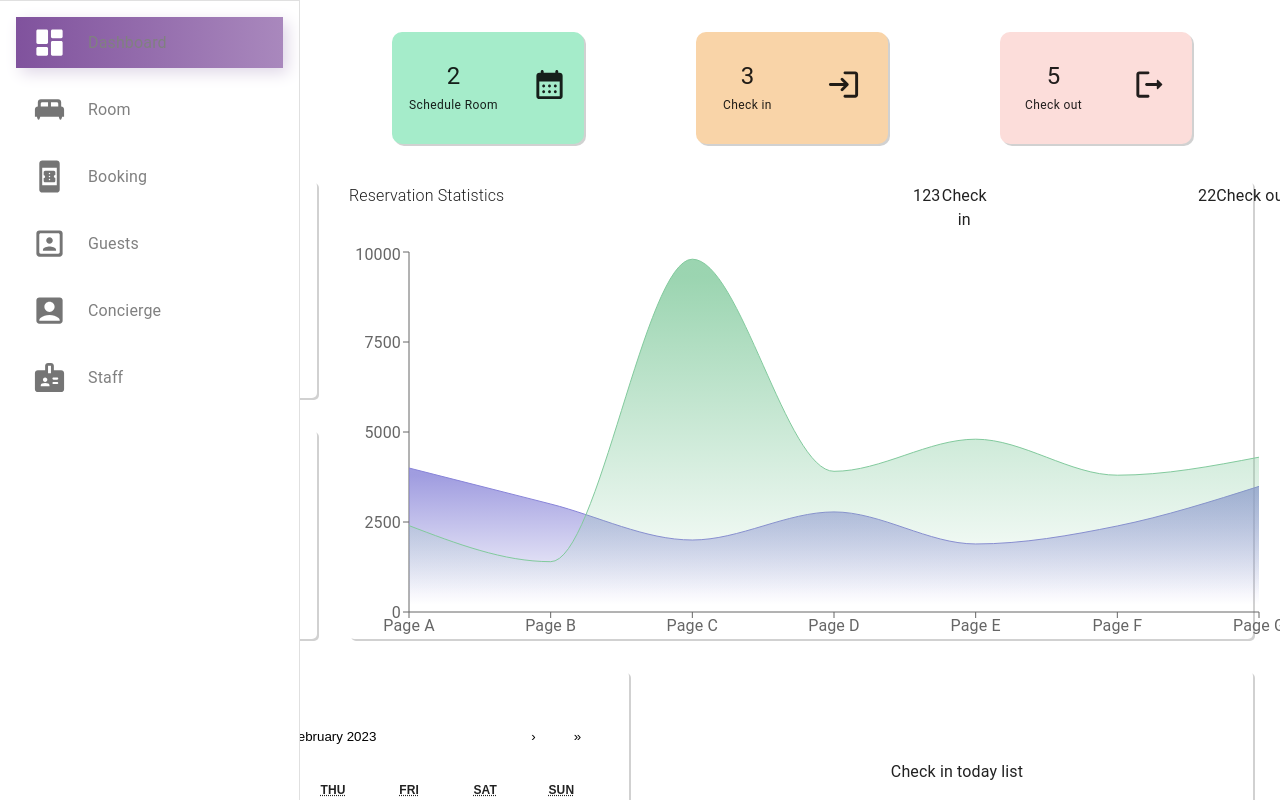
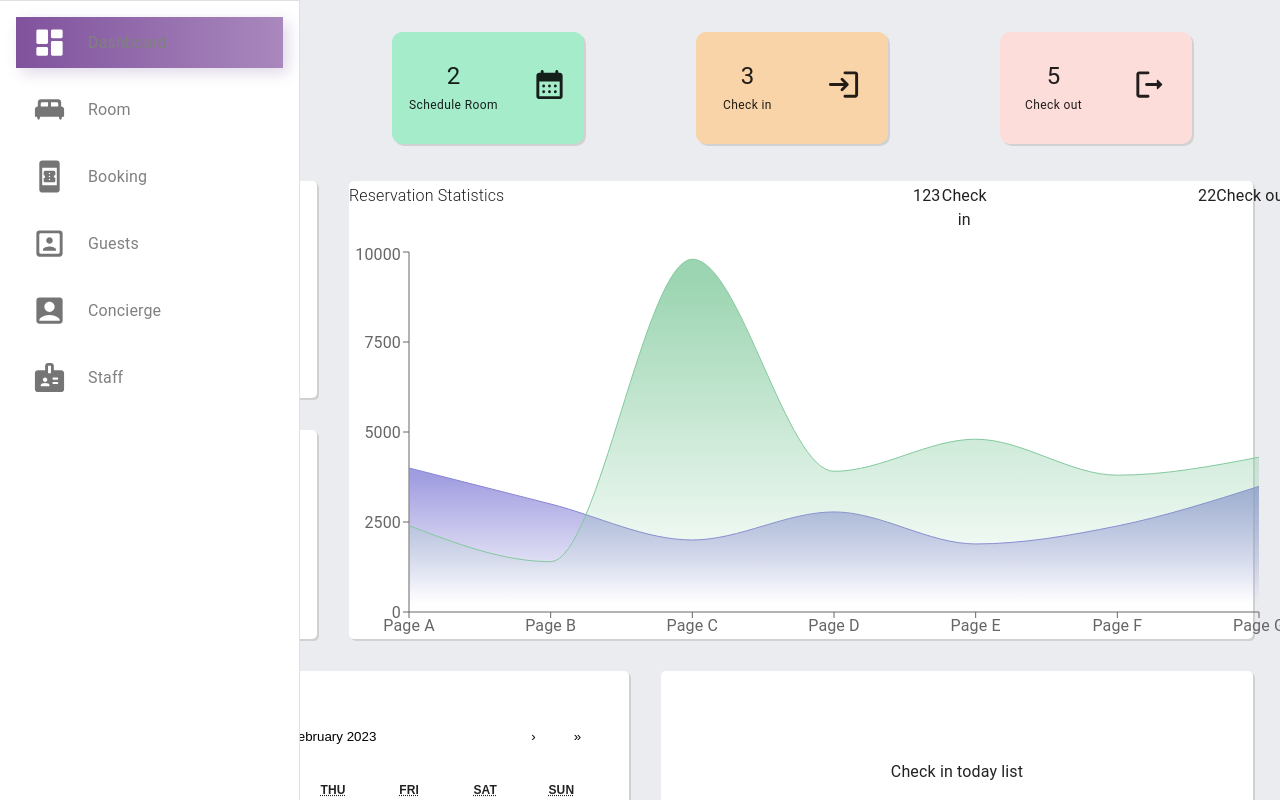
Before and after one commit to Sena543/hotel-mgt-frontend, a React (Vite) app: page / in a window 1280 px wide. Shown: the top 800 px of the page. Built offline with nearby package versions, Linux system fonts and the light colour scheme.

Commit message:
bg-col moved

```diff
--- a/src/index.css
+++ b/src/index.css
@@ -1,6 +1,5 @@
 :root {
 	font-family: Inter, Avenir, Helvetica, Arial, sans-serif;
-	font-size: 16px;
 	line-height: 24px;
 	font-weight: 400;
 	--defaultPrimaryColor: #80529d;
@@ -8,10 +7,9 @@
 
 	/* color-scheme: light dark; */
 	/* color: rgba(255, 255, 255, 0.87); */
-	background-color: #ebecf0;
 
-	/* font-synthesis: none;
-	text-rendering: optimizeLegibility;
+	/* text-rendering: optimizeLegibility;
+	font-synthesis: none;
 	-webkit-font-smoothing: antialiased;
 	-moz-osx-font-smoothing: grayscale;
 	-webkit-text-size-adjust: 100%; */
@@ -28,10 +26,12 @@ a:hover {
 */
 
 body {
+	background-color: #ebecf0 !important;
+
 	margin: auto;
 	/* display: flex; */
 	/* place-items: center; */
-	min-width: 320px;
+	/* min-width: 320px; */
 	min-height: 100vh;
 }
 
```
